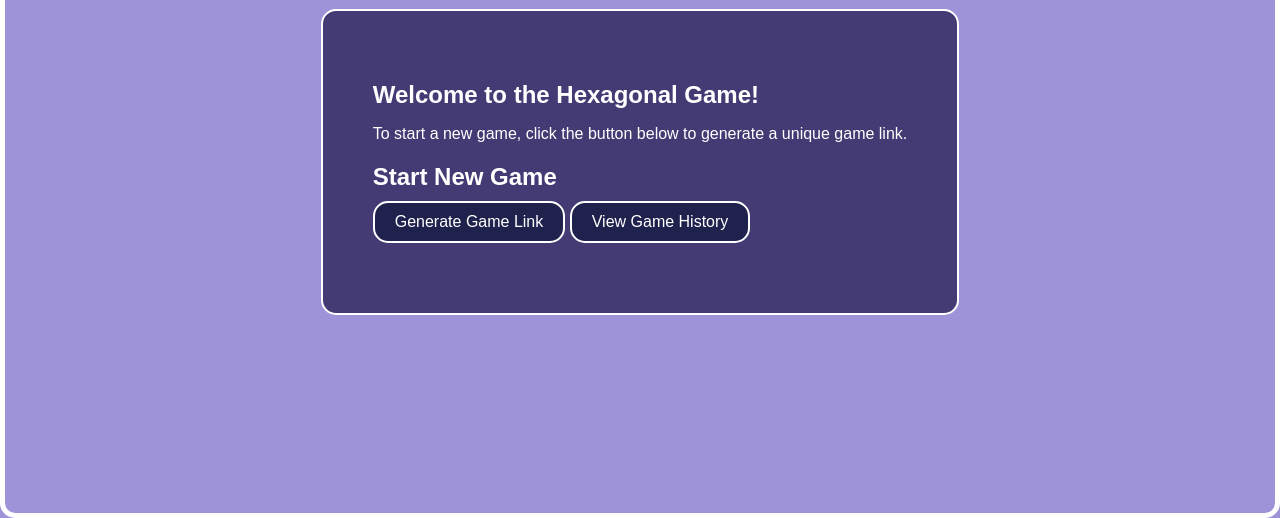
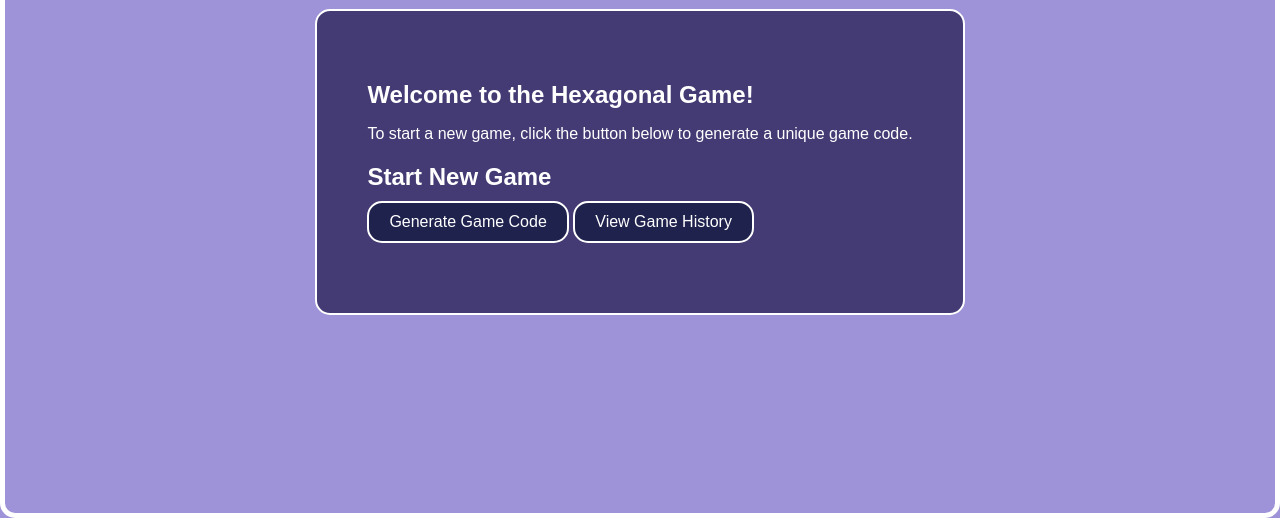
Before and after one commit to R1234adha/Hexa-Game, a plain HTML site: page index.html in a window 1280 px wide. Shown: the part 282-800 px from the top of the page. Drawn offline with Linux system fonts and the light colour scheme.

Commit message:
Update index.html

```diff
--- a/index.html
+++ b/index.html
@@ -18,9 +18,9 @@
         <div class="inner-container" id="setupPage">
 
          <h2>Welcome to the Hexagonal Game!</h2>
-         <p>To start a new game, click the button below to generate a unique game link.</p>
+         <p>To start a new game, click the button below to generate a unique game code.</p>
          <h2>Start New Game</h2>
-         <button id="generateLinkBtn">Generate Game Link</button>
+         <button id="generateLinkBtn">Generate Game Code</button>
          <button id="viewHistoryBtn" onclick="viewHistory()">View Game History</button>
          <p id="gameCodeDisplay" style="font-weight: bold; margin-top: 10px;"></p>
 
```
